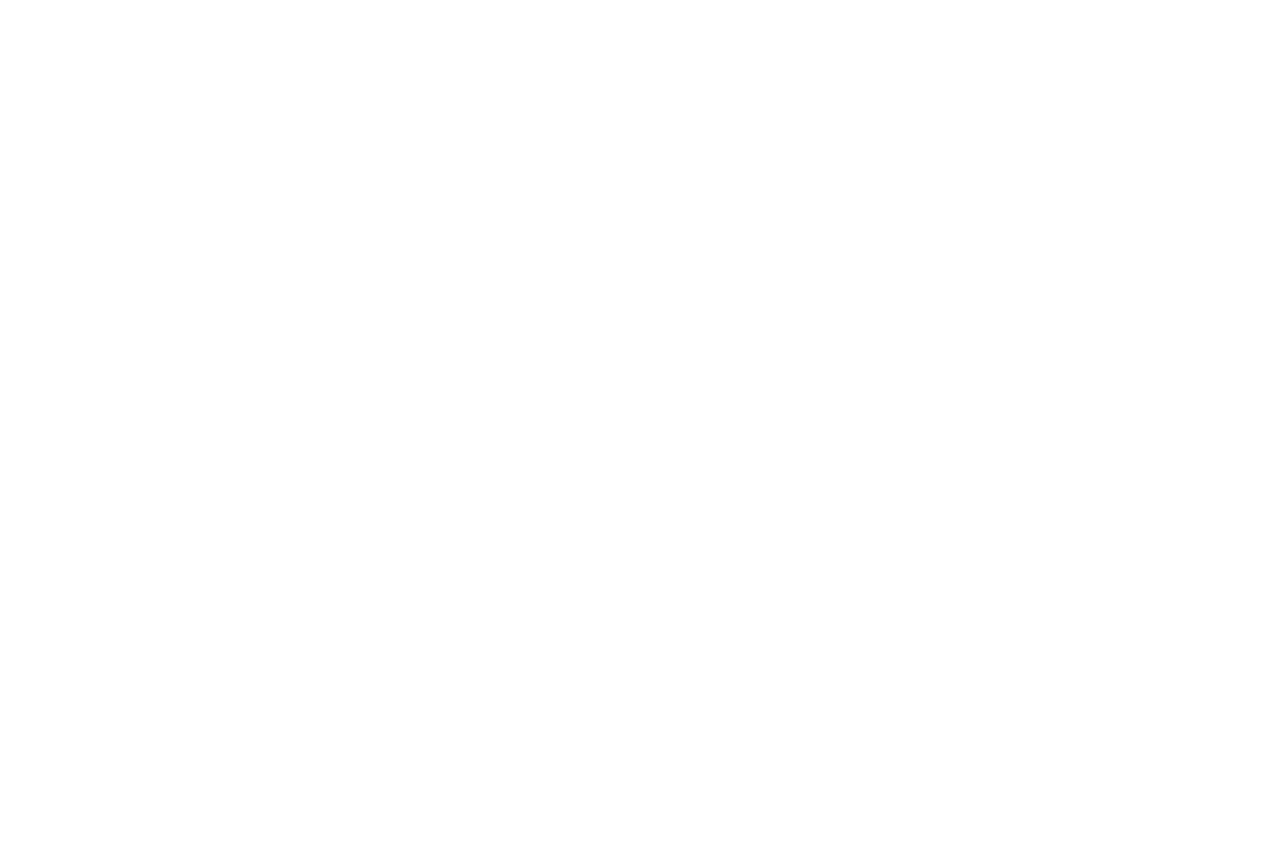
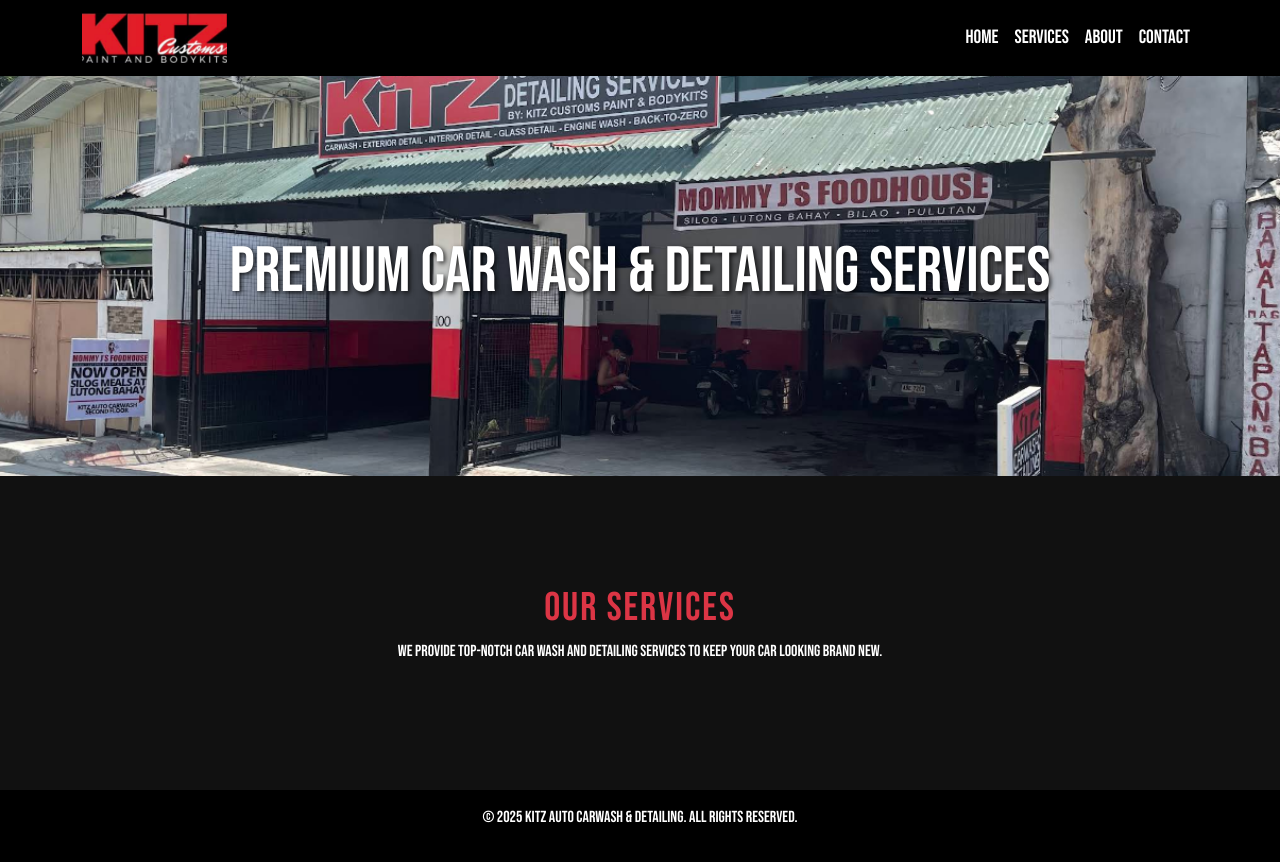
Before and after one commit to jescaryanneacosta/its121-project, a plain HTML site: page index.html in a window 1280 px wide. Before the commit the page ends 800 px from the top, so only its background shows below. Drawn offline with nearby package versions, Linux system fonts and the light colour scheme.

Commit message:
Added and updated new pages

```diff
--- a/index.html
+++ b/index.html
@@ -1,4 +1,48 @@
-<html>
+<!DOCTYPE html>
+<html lang="en">
+<head>
+    <meta charset="UTF-8">
+    <meta name="viewport" content="width=device-width, initial-scale=1.0">
+    <title>Kitz Auto Carwash & Detailing</title>
+    <link rel="stylesheet" href="https://cdn.jsdelivr.net/npm/bootstrap@5.3.0/dist/css/bootstrap.min.css">
+    <link rel="stylesheet" href="styles.css">
+    <link href="https://fonts.googleapis.com/css2?family=Bebas+Neue&display=swap" rel="stylesheet">
+</head>
+<body>
+    <header>
+        <nav class="navbar navbar-expand-lg navbar-dark bg-black">
+            <div class="container">
+                <a class="navbar-brand text-danger" href="index.html"><img src="images/logo.png" alt="Logo" height="50px"></a>
+                <button class="navbar-toggler" type="button" data-bs-toggle="collapse" data-bs-target="#navbarNav">
+                    <span class="navbar-toggler-icon"></span>
+                </button>
+                <div class="collapse navbar-collapse" id="navbarNav">
+                    <ul class="navbar-nav ms-auto">
+                        <li class="nav-item"><a class="nav-link text-white" href="index.html">Home</a></li>
+                        <li class="nav-item"><a class="nav-link text-white" href="services.html">Services</a></li>
+                        <li class="nav-item"><a class="nav-link text-white" href="about.html">About</a></li>
+                        <li class="nav-item"><a class="nav-link text-white" href="contact.html">Contact</a></li>
+                    </ul>
+                </div>
+            </div>
+        </nav>
+    </header>
 
+    <main>
+        <section class="hero text-center text-white d-flex align-items-center justify-content-center" style="background: url('images/outdoor.png') center/cover no-repeat; height: 400px;">
+            <h1 class="display-3">Premium Car Wash & Detailing Services</h1>
+        </section>
 
+        <section class="container text-center my-5">
+            <h2 class="text-danger">Our Services</h2>
+            <p>We provide top-notch car wash and detailing services to keep your car looking brand new.</p>
+        </section>
+    </main>
+
+    <footer class="bg-black text-white text-center py-3">
+        <p>&copy; 2025 Kitz Auto Carwash & Detailing. All Rights Reserved.</p>
+    </footer>
+
+    <script src="https://cdn.jsdelivr.net/npm/bootstrap@5.3.0/dist/js/bootstrap.bundle.min.js"></script>
+</body>
 </html>
--- /dev/null
+++ b/styles.css
@@ -0,0 +1,37 @@
+body {
+    font-family: 'Bebas Neue', sans-serif;
+    background-color: #111;
+    color: white;
+}
+
+.navbar-brand {
+    font-size: 1.8rem;
+    font-weight: bold;
+}
+
+.navbar-nav .nav-link {
+    font-size: 1.2rem;
+    transition: color 0.3s;
+}
+
+.navbar-nav .nav-link:hover {
+    color: red;
+}
+
+.hero {
+    text-shadow: 2px 2px 5px rgba(0, 0, 0, 0.8);
+}
+
+section {
+    padding: 60px 0;
+}
+
+h2 {
+    font-size: 2.5rem;
+    text-transform: uppercase;
+    letter-spacing: 2px;
+}
+
+footer {
+    margin-top: 50px;
+}
```
Also changed, not shown: images/logo.png (added), images/outdoor.png (added).
